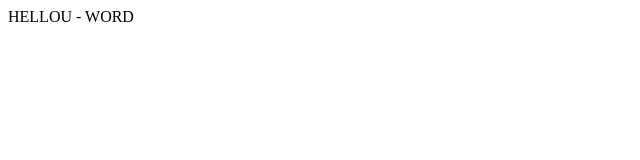
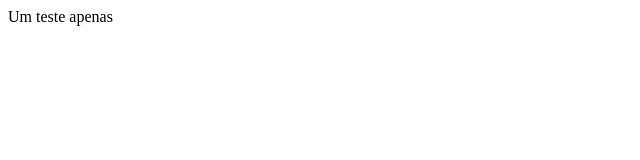
Before and after one commit to Elizabete28/JornadaDev, a plain HTML site: page index.html in a window 1280 px wide. Shown: the full height of the page, 0-640 px from the left. Drawn offline with Linux system fonts and the light colour scheme.

Commit message:
Só um teste

```diff
--- a/index.html
+++ b/index.html
@@ -7,6 +7,6 @@
     <title>Document</title>
 </head>
 <body>
-    HELLOU - WORD
+    Um teste apenas
 </body>
 </html>
```
Also changed, not shown: 1 other file.
